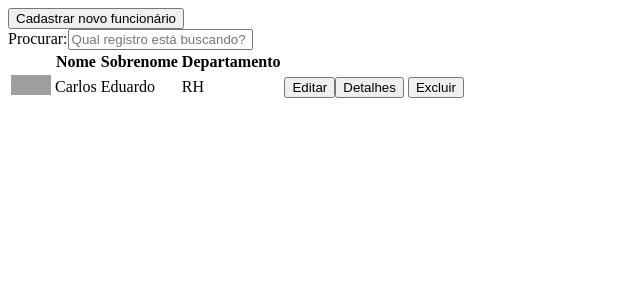
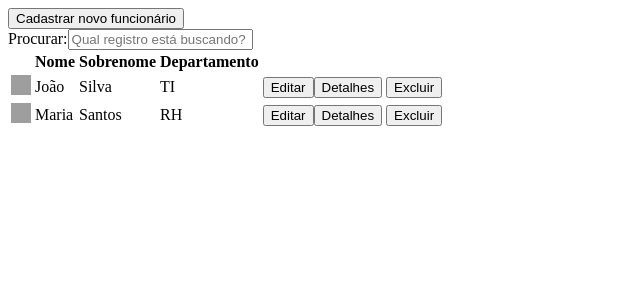
Before and after one commit to geovannaotoni/angular-crud, an Angular app: page / in a window 1280 px wide. Shown: the top 300 px of the page, without its empty margins (0-640 px from the left). Built offline with nearby package versions, Linux system fonts and the light colour scheme; data requests are answered from the project's data file; grey boxes are pictures that could not be loaded.

Commit message:
feat: create listar funcionarios component

```diff
--- a/backend/db.json
+++ b/backend/db.json
@@ -2,27 +2,23 @@
   "funcionarios": [
     {
       "id": 1,
-      "conteudo": "We are the champions my friends!!!",
-      "autoria": "Queen",
-      "modelo": "modelo1"
+      "nome": "João",
+      "sobrenome": "Silva",
+      "departamento": "TI",
+      "ativo": false,
+      "turno": "manhã",
+      "dataCriacao": "2021-08-01",
+      "dataAtualizacao": "2021-08-01"
     },
     {
       "id": 2,
-      "conteudo": "Na minha máquina funciona!",
-      "autoria": "Dev da madrugada",
-      "modelo": "modelo2"
-    },
-    {
-      "id": 3,
-      "conteudo": "Continue a codar... continue a codar...",
-      "autoria": "Dory programadora",
-      "modelo": "modelo3"
-    },
-    {
-      "conteudo": "Testando função de editar",
-      "autoria": "Angular ",
-      "modelo": "modelo2",
-      "id": 4
+      "nome": "Maria",
+      "sobrenome": "Santos",
+      "departamento": "RH",
+      "ativo": true,
+      "turno": "tarde",
+      "dataCriacao": "2021-08-01",
+      "dataAtualizacao": "2021-08-01"
     }
   ]
 }
--- a/src/app/app.module.ts
+++ b/src/app/app.module.ts
@@ -5,11 +5,13 @@ import { AppRoutingModule } from './app-routing.module';
 import { AppComponent } from './app.component';
 import { HomeComponent } from './pages/home/home.component';
 import { HttpClientModule } from '@angular/common/http';
+import { ListarFuncionariosComponent } from './funcionarios/listar-funcionarios/listar-funcionarios.component';
 
 @NgModule({
   declarations: [
     AppComponent,
-    HomeComponent
+    HomeComponent,
+    ListarFuncionariosComponent
   ],
   imports: [
     BrowserModule,
--- /dev/null
+++ b/src/app/funcionarios/listar-funcionarios/listar-funcionarios.component.html
@@ -0,0 +1,48 @@
+<div class="funcionario-box">
+  <button type="button">Cadastrar novo funcionário</button>
+  <div class="input-box">
+    <label for="search">Procurar:</label>
+    <input
+      type="text"
+      name="search"
+      id="search"
+      placeholder="Qual registro está buscando?"
+      (keyup)="search($event)"
+    />
+  </div>
+</div>
+
+<table class="table">
+  <thead>
+    <tr>
+      <th></th>
+      <th>Nome</th>
+      <th>Sobrenome</th>
+      <th>Departamento</th>
+      <th></th>
+      <th></th>
+    </tr>
+  </thead>
+  <tbody *ngFor="let funcionario of funcionarios">
+    <tr>
+      <td>
+        <div *ngIf="funcionario.ativo === true; else inativo">
+          <img src="assets/images/Ativo.png" alt="" style="height: 20px; width: 20px;">
+        </div>
+        <ng-template #inativo>
+          <img src="assets/images/Inativo.png" alt="" style="height: 20px; width: 20px;">
+        </ng-template>
+      </td>
+      <td>{{funcionario.nome}}</td>
+      <td>{{funcionario.sobrenome}}</td>
+      <td>{{funcionario.departamento}}</td>
+      <td>
+        <button>Editar</button>
+        <button>Detalhes</button>
+      </td>
+      <td>
+        <button>Excluir</button>
+      </td>
+    </tr>
+  </tbody>
+</table>
--- /dev/null
+++ b/src/app/funcionarios/listar-funcionarios/listar-funcionarios.component.ts
@@ -0,0 +1,41 @@
+import { Component, OnInit } from '@angular/core';
+import { Funcionario } from 'src/app/models/Funcionarios';
+import { FuncionarioService } from 'src/app/services/funcionario.service';
+
+@Component({
+  selector: 'app-listar-funcionarios',
+  templateUrl: './listar-funcionarios.component.html',
+  styleUrls: ['./listar-funcionarios.component.css']
+})
+export class ListarFuncionariosComponent implements OnInit {
+
+  funcionarios: Funcionario[] = []
+  funcionariosGeral: Funcionario[] = []
+
+  constructor(
+    private funcionarioService: FuncionarioService
+  ) { }
+
+  ngOnInit(): void {
+    this.funcionarioService.getFuncionarios().subscribe(funcionarios => {
+      const data = funcionarios.map(funcionario => {
+        if (funcionario.dataCriacao) {
+          funcionario.dataCriacao = new Date(funcionario.dataCriacao).toLocaleDateString('pt-BR');
+        }
+        if (funcionario.dataAtualizacao) {
+          funcionario.dataAtualizacao = new Date(funcionario.dataAtualizacao).toLocaleDateString('pt-BR');
+        }
+        return funcionario;
+      })
+      this.funcionarios = data;
+      this.funcionariosGeral = data;
+      console.log(data);
+    });
+  }
+
+  search($event: KeyboardEvent) {
+    const value = ($event.target as HTMLInputElement).value.toLowerCase();
+    this.funcionarios = this.funcionariosGeral.filter(funcionario => funcionario.nome.toLowerCase().includes(value));
+  }
+
+}
--- a/src/app/pages/home/home.component.html
+++ b/src/app/pages/home/home.component.html
@@ -1,38 +1 @@
-<div class="funcionario-box">
-  <button type="button">Cadastrar novo funcionário</button>
-  <div class="input-box">
-    <label for="search">Procurar:</label>
-    <input type="text" name="search" id="search" placeholder="Qual registro está buscando?">
-  </div>
-</div>
-
-<table class="table">
-  <thead>
-    <tr>
-      <th></th>
-      <th>Nome</th>
-      <th>Sobrenome</th>
-      <th>Departamento</th>
-      <th></th>
-      <th></th>
-    </tr>
-  </thead>
-  <tbody>
-    <tr>
-      <td>
-        <img src="assets/images/Ativo.png" alt="" style="height: 20px; width: 20px;">
-        <img src="assets/images/Inativo.png" alt="" style="height: 20px; width: 20px;">
-      </td>
-      <td>Carlos</td>
-      <td>Eduardo</td>
-      <td>RH</td>
-      <td>
-        <button>Editar</button>
-        <button>Detalhes</button>
-      </td>
-      <td>
-        <button>Excluir</button>
-      </td>
-    </tr>
-  </tbody>
-</table>
+<app-listar-funcionarios></app-listar-funcionarios>
--- a/src/app/pages/home/home.component.ts
+++ b/src/app/pages/home/home.component.ts
@@ -1,4 +1,6 @@
 import { Component, OnInit } from '@angular/core';
+import { Funcionario } from 'src/app/models/Funcionarios';
+import { FuncionarioService } from 'src/app/services/funcionario.service';
 
 @Component({
   selector: 'app-home',
@@ -6,10 +8,9 @@ import { Component, OnInit } from '@angular/core';
   styleUrls: ['./home.component.css']
 })
 export class HomeComponent implements OnInit {
-
   constructor() { }
 
   ngOnInit(): void {
+
   }
-
 }
```
Also changed, not shown: src/app/funcionarios/listar-funcionarios/listar-funcionarios.component.css (added), 1 other file (tests, documents, lock files or other folders).
